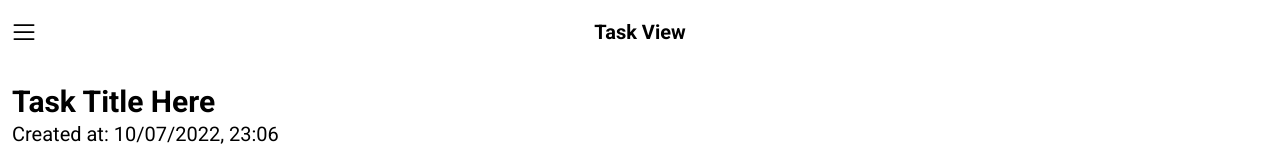
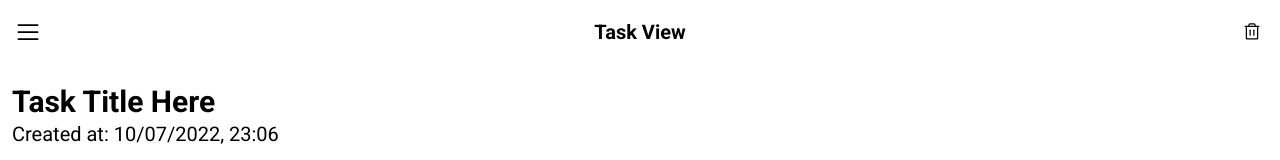
Before and after one commit to sph3/tasks-app, a React (Vite) app: page /task/1 in a window 1280 px wide. Shown: the top 160 px of the page. Built offline with nearby package versions, Linux system fonts and the light colour scheme; what @catppuccin/tailwindcss would draw is missing.

Commit message:
feat(header): add delete button to header of task view

```diff
--- a/src/components/Header.tsx
+++ b/src/components/Header.tsx
@@ -1,4 +1,4 @@
-import { List } from 'phosphor-react';
+import { List, Trash } from 'phosphor-react';
 
 type HeaderProps = {
   pageTitle: 'Your Tasks' | 'Task View';
@@ -6,18 +6,25 @@ type HeaderProps = {
 
 export const Header = ({ pageTitle }: HeaderProps) => {
   return (
-    <div className='flex flex-row justify-between items-center text-center h-16 bg-ctp-mantle flex-wrap px-1'>
-      <div className='w-[calc(100%/3)]'>
+    <div className='flex flex-row justify-between items-center text-center h-16 bg-ctp-mantle flex-wrap px-2'>
+      <div className=''>
         <button className='text-ctp-text bg-ctp-surface0 w-10 h-10 rounded-lg flex text-center items-center justify-center outline-none hover:brightness-90 duration-100 focus:ring-ctp-overlay2 focus:ring-2'>
           <List size={28} />
         </button>
       </div>
 
-      <div className='w-[calc(100%/3)]'>
+      <div className=''>
         <span className='font-bold text-xl text-ctp-text'>{pageTitle}</span>
       </div>
-      <div className='w-[calc(100%/3)]'>
-        <span className='font-bold text-xl'></span>
+
+      <div>
+        {pageTitle == 'Task View' ? (
+          <button className='text-xl text-ctp-red bg-ctp-red bg-opacity-20 w-10 h-10 rounded-lg flex text-center items-center justify-center outline-none hover:bg-opacity-40 duration-100 focus:ring-ctp-red focus:ring-2'>
+            <Trash />
+          </button>
+        ) : (
+          ''
+        )}
       </div>
     </div>
   );
```
